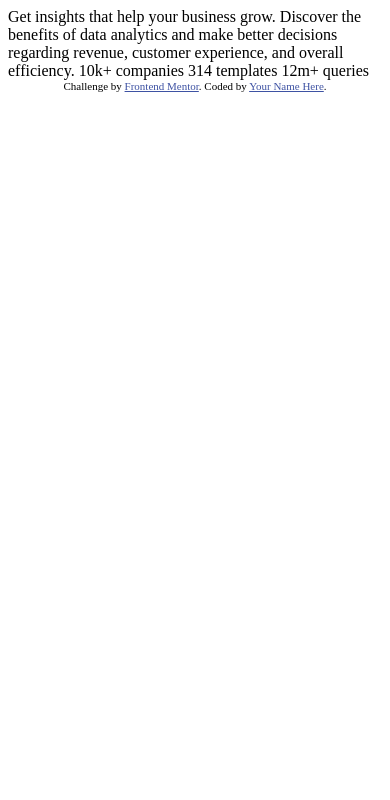
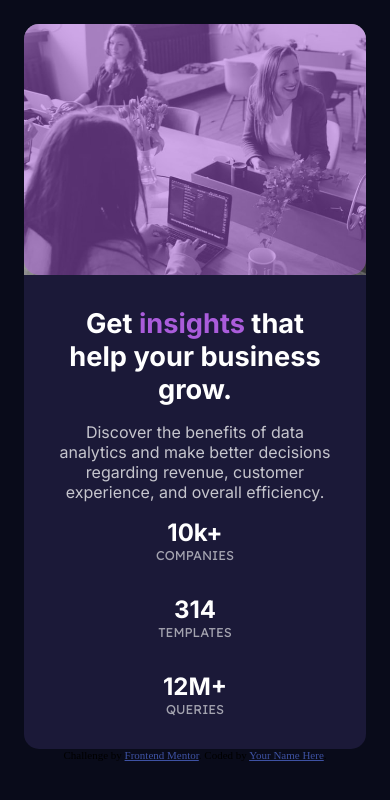
Before and after one commit to NADS-PROGRAMMER/NADS-PROGRAMMER-stat-preview-design, a plain HTML site: page index.html in a window 390 px wide. Drawn offline with Linux system fonts and the light colour scheme.

Commit message:
done for the mobile screen size

```diff
--- a/SCSS/index.scss
+++ b/SCSS/index.scss
@@ -0,0 +1,110 @@
+@import url("https://fonts.googleapis.com/css2?family=Lexend+Deca&display=swap");
+@import url("https://fonts.googleapis.com/css2?family=Inter:wght@400;700&display=swap");
+
+// Primary
+$mainBG: hsl(233, 47%, 7%);
+$cardBG: hsl(244, 38%, 16%);
+$accent: hsl(277, 64%, 61%);
+
+// Neutral
+$mainHeadingAndStats: hsl(0, 0%, 100%);
+$mainParagraph: hsla(0, 0%, 100%, 0.75);
+$statHeadings: hsla(0, 0%, 100%, 0.6);
+
+@mixin displayFlex($direction, $just-content, $al-items) {
+  display: flex;
+  flex-direction: $direction;
+  justify-content: $just-content;
+  align-items: $al-items;
+}
+
+* {
+  padding: 0;
+  margin: 0;
+  box-sizing: border-box;
+}
+
+body {
+  background: $mainBG;
+  padding: 1.5rem;
+}
+
+.stat-card {
+  @include displayFlex(column, none, center);
+  border-radius: 15px;
+  background: $cardBG;
+
+  .stat-image {
+    border-radius: 15px;
+    width: 100%;
+    position: relative;
+    img {
+      border-radius: 15px 15px 0px 0px;
+      display: block;
+      width: 100%;
+    }
+  }
+
+  .stat-image::before {
+    border-radius: 15px;
+    content: "";
+    position: absolute;
+    top: 0;
+    bottom: 0;
+    right: 0;
+    left: 0;
+    background: $accent;
+    opacity: 0.5;
+  }
+
+  // STAT DETAILS
+  .stat-details {
+    @include displayFlex(column, none, stretch);
+    gap: 1rem;
+    padding: 2rem;
+
+    .stat-title {
+      @include displayFlex(column, none, none);
+      gap: 1rem;
+
+      h1 {
+        font-family: "Inter", sans-serif;
+        text-align: center;
+        font-size: 1.7rem;
+        color: $mainHeadingAndStats;
+
+        span {
+          color: $accent;
+        }
+      }
+
+      p {
+        font-family: "Inter", sans-serif;
+        text-align: center;
+        color: $mainParagraph;
+      }
+    }
+
+    // STAT DATA
+    .stat-data {
+      @include displayFlex(column, none, center);
+      gap: 2rem;
+      .stat {
+        @include displayFlex(column, center, center);
+      }
+
+      .stat span:nth-child(1) {
+        font-family: "Inter", sans-serif;
+        font-weight: 700;
+        font-size: 1.5rem;
+        color: $mainHeadingAndStats;
+      }
+
+      .stat span:nth-child(2) {
+        font-family: "Lexend Deca", sans-serif;
+        color: $statHeadings;
+        font-size: 0.8rem;
+      }
+    }
+  }
+}
--- a/index.html
+++ b/index.html
@@ -17,15 +17,41 @@
 </head>
 <body>
 
-  Get insights that help your business grow.
+  <div class="stat-card">
+    <section class="stat-image">
+      <img src="./images/image-header-mobile.jpg" alt="">
+    </section>
 
-  Discover the benefits of data analytics and make better decisions regarding revenue, customer
-  experience, and overall efficiency.
+    <div class="stat-details">
 
-  10k+ companies
-  314 templates
-  12m+ queries
+      <section class="stat-title">
+        <h1>Get <span>insights</span> that help your business grow.</h1>
+        <p>Discover the benefits of data analytics and make better decisions regarding revenue, customer
+          experience, and overall efficiency.</p>
+      </section>
 
+      <div class="stat-data">
+
+        <section class="stat">
+          <span>10k+</span>
+          <span>COMPANIES</span>
+        </section>
+
+        <section class="stat">
+          <span>314</span>
+          <span>TEMPLATES</span>
+        </section>
+
+        <section class="stat">
+          <span>12M+</span>
+          <span>QUERIES</span>
+        </section>
+      </div>
+
+    </div>
+
+
+  </div>
   <div class="attribution">
     Challenge by <a href="https://www.frontendmentor.io?ref=challenge" target="_blank">Frontend Mentor</a>.
     Coded by <a href="#">Your Name Here</a>.
```
Also changed, not shown: CSS/index.css.
